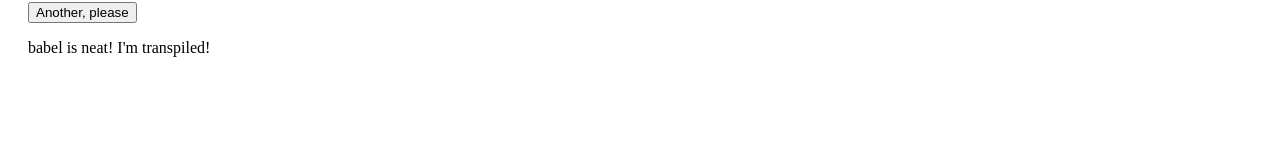
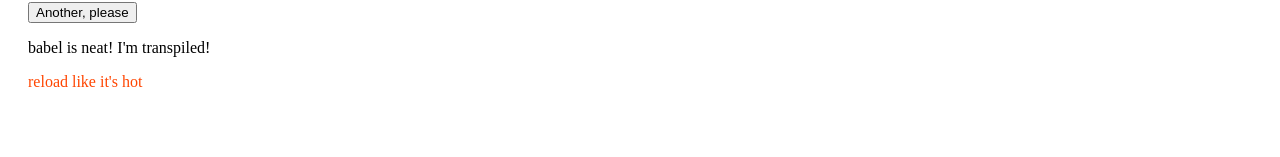
Before and after one commit to bainjen/webpack-demo, a React app in the folder with-webpack/: page / in a window 1280 px wide. Shown: the part 143-300 px from the top of the page. Built offline with nearby package versions, Linux system fonts and the light colour scheme.

Commit message:
Make changes to demonstrate hot reloading when code changes

```diff
--- a/with-webpack/src/App.scss
+++ b/with-webpack/src/App.scss
@@ -37,3 +37,7 @@
 .counter {
   padding-left: 20px;
 }
+
+.sizzle {
+  color: orangered;
+}
--- a/with-webpack/src/components/Content.js
+++ b/with-webpack/src/components/Content.js
@@ -27,8 +27,9 @@
   return (
     <div className='counter'>
       <p>I would like {counter} donuts.</p>
-      <button onClick={() => setCounter(counter + 1)}>Another, please</button>
+      <button onClick={() => setCounter(counter + 11)}>Another, please</button>
       <p>babel is neat! I'm transpiled!</p>
+      <p className='sizzle'>reload like it's hot</p>
     </div>
   );
 };
```
